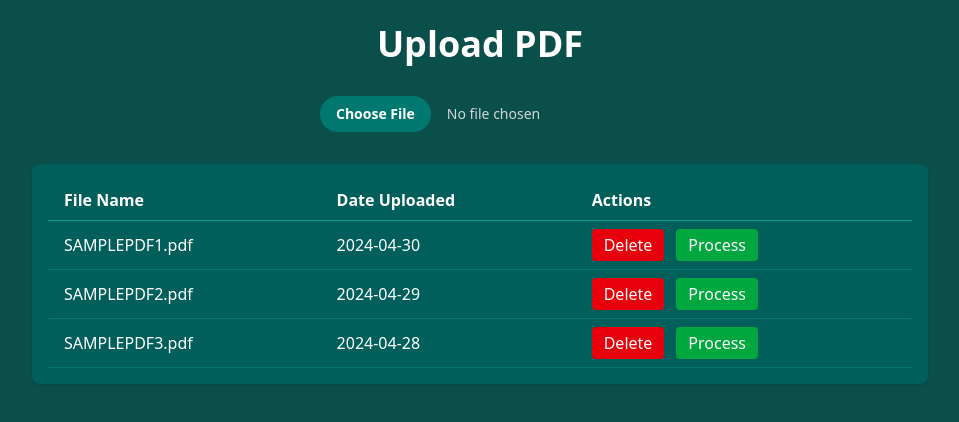
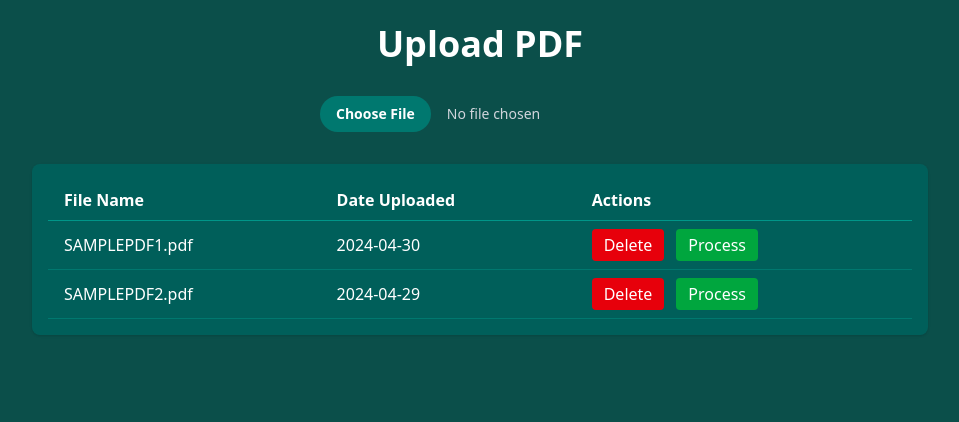
Before and after one commit to prateekshukla17/Talk-DF, a React (Vite) app in the folder frontend/: page / in a window 1280 px wide. Shown: the top 422 px of the page, without its empty margins (160-1119 px from the left). Built offline with nearby package versions, Linux system fonts and the light colour scheme.

Commit message:
added comments to dashboard and chat

```diff
--- a/frontend/src/Dashboard.jsx
+++ b/frontend/src/Dashboard.jsx
@@ -14,51 +14,55 @@ const Dashboard = () => {
       name: 'SAMPLEPDF2.pdf',
       date: '2024-04-29',
     },
-    {
-      id: 3,
-      name: 'SAMPLEPDF3.pdf',
-      date: '2024-04-28',
-    },
   ]);
 
+  // Handle file upload and store file metadata in state
   const handleUpload = (event) => {
     const file = event.target.files[0];
     if (file) {
       const newFile = {
-        id: uploadedFiles.length + 1,
-        name: file.name,
+        id: uploadedFiles.length + 1, // Unique ID for each uploaded file
+        name: file.name, // File name
         date: new Date().toISOString().split('T')[0],
-        file: file,
+        file: file, // Actual file object to pass to the backend
       };
-      setUploadedFiles([...uploadedFiles, newFile]);
+      setUploadedFiles([...uploadedFiles, newFile]); // Add new file to state
     }
   };
-
+  // Handle file delete by removing file from state using ID
   const handleDelete = (id) => {
     setUploadedFiles(uploadedFiles.filter((file) => file.id !== id));
   };
 
+  // Navigate hook to redirect user after successful processing
   const navigate = useNavigate();
+
+  // Handle PDF processing: upload file to backend and navigate to chat page
   const handleProcess = async (file) => {
-    const formData = new FormData();
-    setProcessingFileId(file.id);
+    const formData = new FormData(); // Prepare form data for file upload
+    setProcessingFileId(file.id); // Set loading state for UI feedback
 
     try {
       formData.append('file', file.file);
+
+      // Send POST request to backend API to process PDF
       const response = await fetch('http://127.0.0.1:8000/process', {
         method: 'POST',
         body: formData,
       });
       if (!response.ok) throw new Error('Upload Failed');
       else {
+        // On success, navigate to chat route with file info
         const data = await response.json();
         navigate(`/chat/${file.id}`, {
           state: { filename: file.name },
         });
       }
     } catch (error) {
+      // Handle upload errors
       console.error('Error:', error);
     } finally {
+      // Reset loading state
       setProcessingFileId(null);
     }
   };
@@ -111,7 +115,7 @@ const Dashboard = () => {
                       {processingFileId === file.id ? (
                         <>
                           <svg
-                            className='animate-spin h-4 w-4 text-white'
+                            className='animate-spin h-3 w-3 text-white'
                             xmlns='http://www.w3.org/2000/svg'
                             fill='none'
                             viewBox='0 0 24 24'
```
Also changed, not shown: frontend/src/Chat.jsx (+10 -2 lines).
